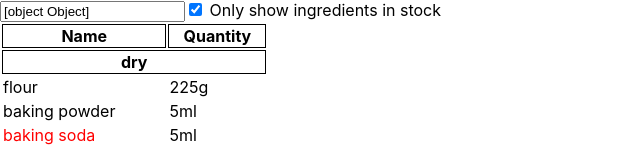
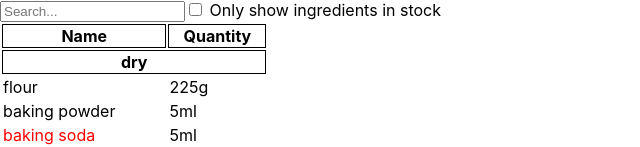
Before and after one commit to djepar/cookiepedia, a React (Create React App) app: page / in a window 1280 px wide. Shown: the top 147 px of the page, without its empty margins (0-640 px from the left). Built offline with nearby package versions, Linux system fonts and the light colour scheme.

Commit message:
All fixed for the first part

```diff
--- a/src/App.js
+++ b/src/App.js
@@ -1,10 +1,10 @@
-
 import './App.css';
 import { useState} from 'react'
 
 function FilterableIngredientTable({ ingredients}) {
   const [filterText, setFilterText] = useState('');
   const [inStockOnly, setInStockOnly] = useState(false);
+
   return(
     <div>
       <SearchBar
@@ -51,7 +51,8 @@ function IngredientTable({ ingredients, filterText, inStockOnly }){
     if (
       ingredient.name.toLowerCase().indexOf(
         filterText.toLowerCase()
-        ) === -1) {
+      ) === -1
+    ) {
       return;
     }
     if (inStockOnly && !ingredient.stocked){
@@ -61,7 +62,7 @@ function IngredientTable({ ingredients, filterText, inStockOnly }){
       rows.push(
         <IngredientCategoryRow
         category={ingredient.category}
-        key={ingredient.name}/>
+        key={ingredient.category}/>
       );
     }
     rows.push(
@@ -84,18 +85,17 @@ function IngredientTable({ ingredients, filterText, inStockOnly }){
   );
 }
 
-function SearchBar(
+function SearchBar({
   filterText,
   inStockOnly,
   onFilterTextChange,
   onInStockOnlyChange
-){
+}){
   return(
     <form>
       <input
        type="text"
-       placeholder="Search..."
-       value={filterText}
+       value={filterText}  placeholder="Search..."
        onChange={(e) => onFilterTextChange(e.target.value)}  />
       <label>
         <input
--- a/src/index.js
+++ b/src/index.js
@@ -5,7 +5,7 @@ import App from './App';
 import ButtonIngr from './ButtonIngr'
 import Ingredients from './Ingredients';
 import Counter from './Counter'
-import MyApp from './Counter';
+import MyApp from './Counter'
 import CounterInd from './CounterInd';
 import TitleRow from './App';
 
```
